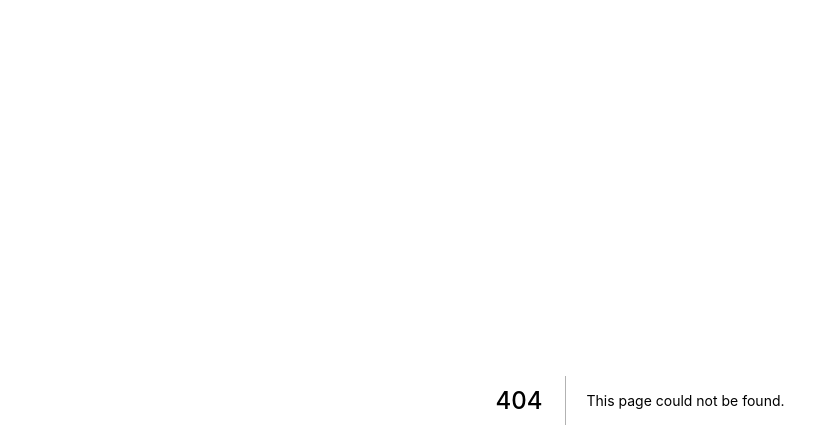
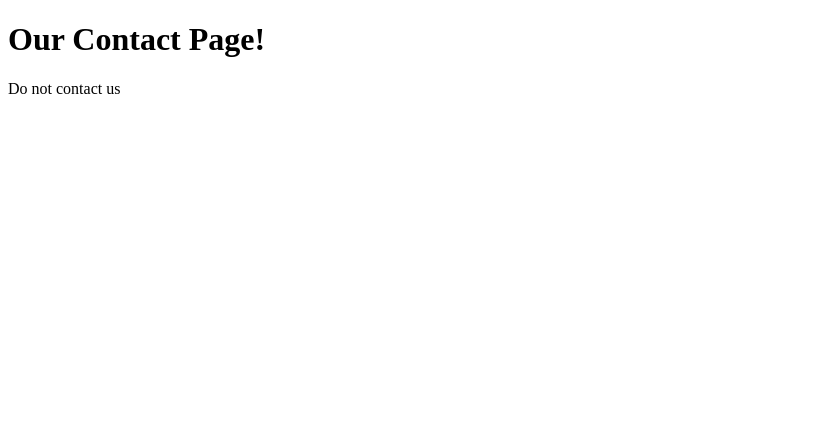
Before and after one commit to MattLong34/first-next, a Next.js app: page /contact in a window 1280 px wide. Before the commit this address had no page. Shown: the top 448 px of the page, without its empty margins (0-839 px from the left). Built offline with nearby package versions, Linux system fonts and the light colour scheme.

Commit message:
add contact page

```diff
--- /dev/null
+++ b/pages/contact.js
@@ -0,0 +1,8 @@
+const ContactPage = () => (
+    <div>
+        <h1>Our Contact Page!</h1>
+        <p>Do not contact us</p>
+    </div>
+);
+
+export default ContactPage;
```
